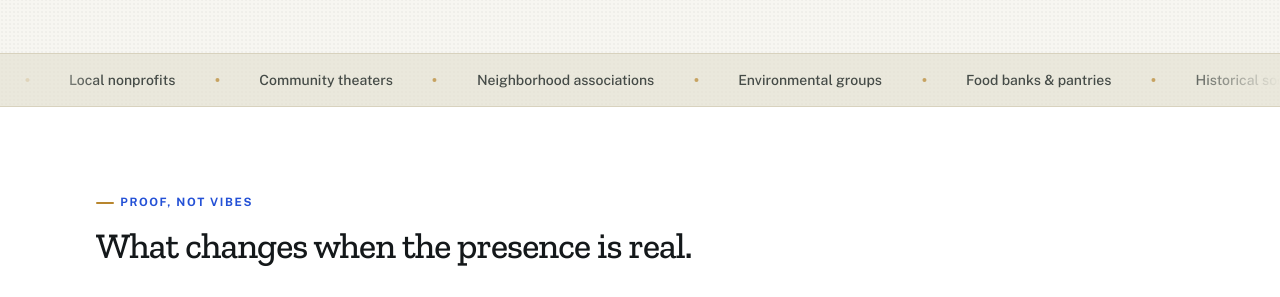
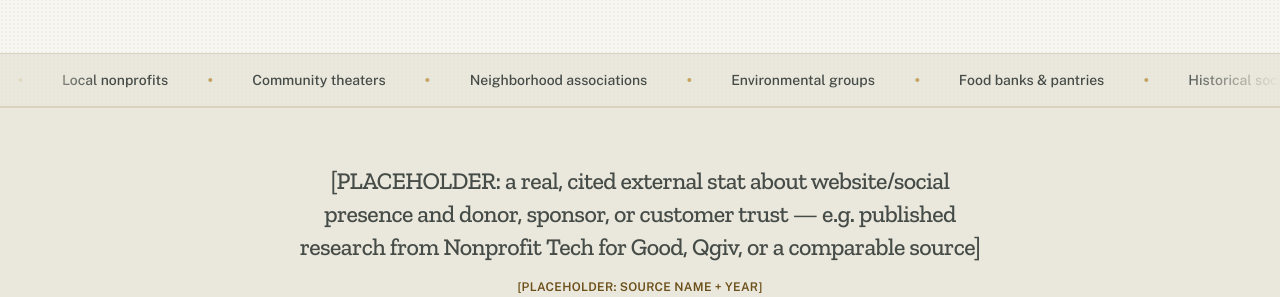
Before and after one commit to robertpierson/Personal-PWA, a Next.js app: page / in a window 1280 px wide. Shown: the part 655-952 px from the top of the page. Built offline with nearby package versions, Linux system fonts and the light colour scheme; no server answers.

Commit message:
update 3534

```diff
--- a/src/app/(marketing)/page.tsx
+++ b/src/app/(marketing)/page.tsx
@@ -7,11 +7,15 @@ import { PresenceScorecard } from "@/components/presence-scorecard";
 import { PricingTiles } from "@/components/pricing-tiles";
 import { caseStudies } from "@/content/case-studies";
 import {
+  challenges,
   cta,
   hero,
   icp,
   proof,
+  recognition,
   services as servicesConfig,
+  system,
+  trustStat,
 } from "@/content/site.config";
 
 export default function HomePage() {
@@ -65,6 +69,18 @@ export default function HomePage() {
               ))}
             </ul>
           </div>
+        </div>
+      </section>
+
+      {/* ————— Trust-stat banner (placeholder pending a real citation) ————— */}
+      <section className="border-y border-line bg-paper-2/60">
+        <div className="mx-auto w-full max-w-3xl px-5 py-12 text-center sm:px-8 sm:py-14">
+          <p className="font-serif text-xl leading-snug tracking-tight text-ink-soft sm:text-2xl">
+            {trustStat.quote}
+          </p>
+          <p className="mt-4 text-xs font-semibold uppercase tracking-wide text-gold-text">
+            {trustStat.source}
+          </p>
         </div>
       </section>
 
@@ -160,6 +176,63 @@ export default function HomePage() {
         </div>
       </section>
 
+      {/* ————— Challenges: operational pain, distinct from the Scorecard's
+          perception checklist ————— */}
+      <section className="border-t border-line bg-panel">
+        <div className="mx-auto w-full max-w-6xl px-5 py-16 sm:px-8 md:py-20">
+          <p className="eyebrow">{challenges.eyebrow}</p>
+          <h2 className="mt-3 max-w-xl font-serif text-3xl leading-tight tracking-tight text-ink sm:text-4xl">
+            {challenges.title}
+          </h2>
+          <ul className="mt-10 grid gap-x-8 gap-y-4 sm:grid-cols-2">
+            {challenges.items.map((item) => (
+              <li key={item} className="flex items-start gap-3 text-ink-soft">
+                <span className="mt-2 h-1.5 w-1.5 shrink-0 rounded-full bg-gold" />
+                <span className="leading-relaxed">{item}</span>
+              </li>
+            ))}
+          </ul>
+        </div>
+      </section>
+
+      {/* ————— One system, not five vendors ————— */}
+      <section className="border-t border-line bg-paper-2/50">
+        <div className="mx-auto w-full max-w-6xl px-5 py-16 sm:px-8 md:py-20">
+          <p className="eyebrow">{system.eyebrow}</p>
+          <h2 className="mt-3 max-w-xl font-serif text-3xl leading-tight tracking-tight text-ink sm:text-4xl">
+            {system.title}
+          </h2>
+          <p className="mt-3 max-w-xl text-ink-soft">{system.subhead}</p>
+
+          <div className="mt-10 grid gap-6 sm:grid-cols-3">
+            {system.steps.map((step, i) => (
+              <div
+                key={step.n}
+                className="relative rounded-[var(--radius-card)] bg-panel p-7 shadow-card"
+              >
+                <span className="figure text-sm font-semibold text-gold-text">
+                  {step.n}
+                </span>
+                <h3 className="mt-2 font-serif text-xl tracking-tight text-ink">
+                  {step.title}
+                </h3>
+                <p className="mt-2 text-sm leading-relaxed text-ink-soft">
+                  {step.body}
+                </p>
+                {i < system.steps.length - 1 && (
+                  <span
+                    aria-hidden
+                    className="pointer-events-none absolute top-1/2 -right-3 hidden -translate-y-1/2 text-lg text-forest/40 sm:block"
+                  >
+                    →
+                  </span>
+                )}
+              </div>
+            ))}
+          </div>
+        </div>
+      </section>
+
       {/* ————— Pricing: visible on the homepage, not just a tab ————— */}
       <section className="border-t border-line bg-paper-2/50">
         <div className="mx-auto w-full max-w-6xl px-5 py-16 sm:px-8 md:py-20">
@@ -192,6 +265,23 @@ export default function HomePage() {
             .map((study) => (
               <CaseStudyCard key={study.slug} study={study} />
             ))}
+        </div>
+      </section>
+
+      {/* ————— Recognition (placeholder — see recognition config for why) ————— */}
+      <section className="mx-auto w-full max-w-6xl px-5 pb-16 sm:px-8">
+        <p className="text-center text-xs font-medium uppercase tracking-wide text-ink-faint">
+          {recognition.label}
+        </p>
+        <div className="mt-6 grid grid-cols-2 gap-4 sm:grid-cols-4">
+          {recognition.items.map((item) => (
+            <div
+              key={item}
+              className="flex h-16 items-center justify-center rounded-[var(--radius-card)] border border-dashed border-line-strong bg-paper-2/40 px-3 text-center text-xs font-medium text-ink-faint"
+            >
+              {item}
+            </div>
+          ))}
         </div>
       </section>
 
--- a/src/content/site.config.ts
+++ b/src/content/site.config.ts
@@ -82,6 +82,19 @@ export const hero = {
   },
   authorityStance:
     "We never post to your account without your review — organic strategy only.",
+} as const;
+
+/**
+ * Trust-stat banner — a single external, authoritative claim shown right
+ * after the hero (pattern borrowed from a reference B2B site). Unlike the
+ * illustrative stats in `proof.stats`, this would be a *real* third-party
+ * citation, not our own measured number — left as an explicit placeholder
+ * until a real source is picked, per the site's no-fake-proof rule.
+ */
+export const trustStat = {
+  quote:
+    "[PLACEHOLDER: a real, cited external stat about website/social presence and donor, sponsor, or customer trust — e.g. published research from Nonprofit Tech for Good, Qgiv, or a comparable source]",
+  source: "[PLACEHOLDER: source name + year]",
 } as const;
 
 /**
@@ -222,6 +235,73 @@ export const services = {
 } as const;
 
 /**
+ * Operational pain points — deliberately distinct from the Presence
+ * Scorecard (which covers how the org *looks* to outsiders): this covers
+ * the day-to-day coordination problems that cause that look in the first
+ * place. Descriptive, not a proof/stat claim, so it needs no source.
+ */
+export const challenges = {
+  eyebrow: "Sound familiar?",
+  title: "The mission isn't the problem. This is.",
+  items: [
+    "The website hasn't been touched since the day it launched",
+    "Instagram goes quiet for weeks, then everyone apologizes for it",
+    "Nobody's sure whose job it is to post this week",
+    "Every graphic looks different because it's whoever had 20 free minutes",
+    "“Reporting” means someone screenshotting a follower count",
+    "One volunteer holds every password, and there's no backup",
+    "Three different vendors who've never spoken to each other",
+    "No real idea whether any of it is working",
+  ],
+} as const;
+
+/**
+ * "One system" differentiation — the connective explanation for why the
+ * five services above aren't five separate line items. Real description of
+ * how Meridian's own engagement works, not a placeholder.
+ */
+export const system = {
+  eyebrow: "How it fits together",
+  title: "Not five vendors. One system, one monthly bill.",
+  subhead:
+    "Design, content, and reporting are usually three separate relationships that don't talk to each other. Here, they're one.",
+  steps: [
+    {
+      n: "01",
+      title: "Design & brand",
+      body: "A website and visual system built once, so every page and post match.",
+    },
+    {
+      n: "02",
+      title: "Content & calendar",
+      body: "A real posting schedule tied to your actual programming, reviewed by a person before it goes out.",
+    },
+    {
+      n: "03",
+      title: "Insights & reporting",
+      body: "Plain-English numbers pulled straight from Meta's own API, sent to you every month.",
+    },
+  ],
+} as const;
+
+/**
+ * Press/awards recognition row — distinct from `proof.logoRowLabel` (real
+ * client logos). Explicitly placeholder per the site's no-fake-proof rule;
+ * bracketed captions only, never styled to resemble a real award seal.
+ */
+export const recognition = {
+  eyebrow: "Recognition",
+  label:
+    "[PLACEHOLDER: press features, local awards, or directory listings will replace these as they're earned]",
+  items: [
+    "[PLACEHOLDER: press feature]",
+    "[PLACEHOLDER: chamber recognition]",
+    "[PLACEHOLDER: directory listing]",
+    "[PLACEHOLDER: industry award]",
+  ],
+} as const;
+
+/**
  * Pricing. Three visible tiers (Hick's law) — the underlying plan system
  * also has a Free tier (used by the dashboard/demo), surfaced here only as
  * a low-commitment footnote rather than a fourth box, so the paid grid never
```
